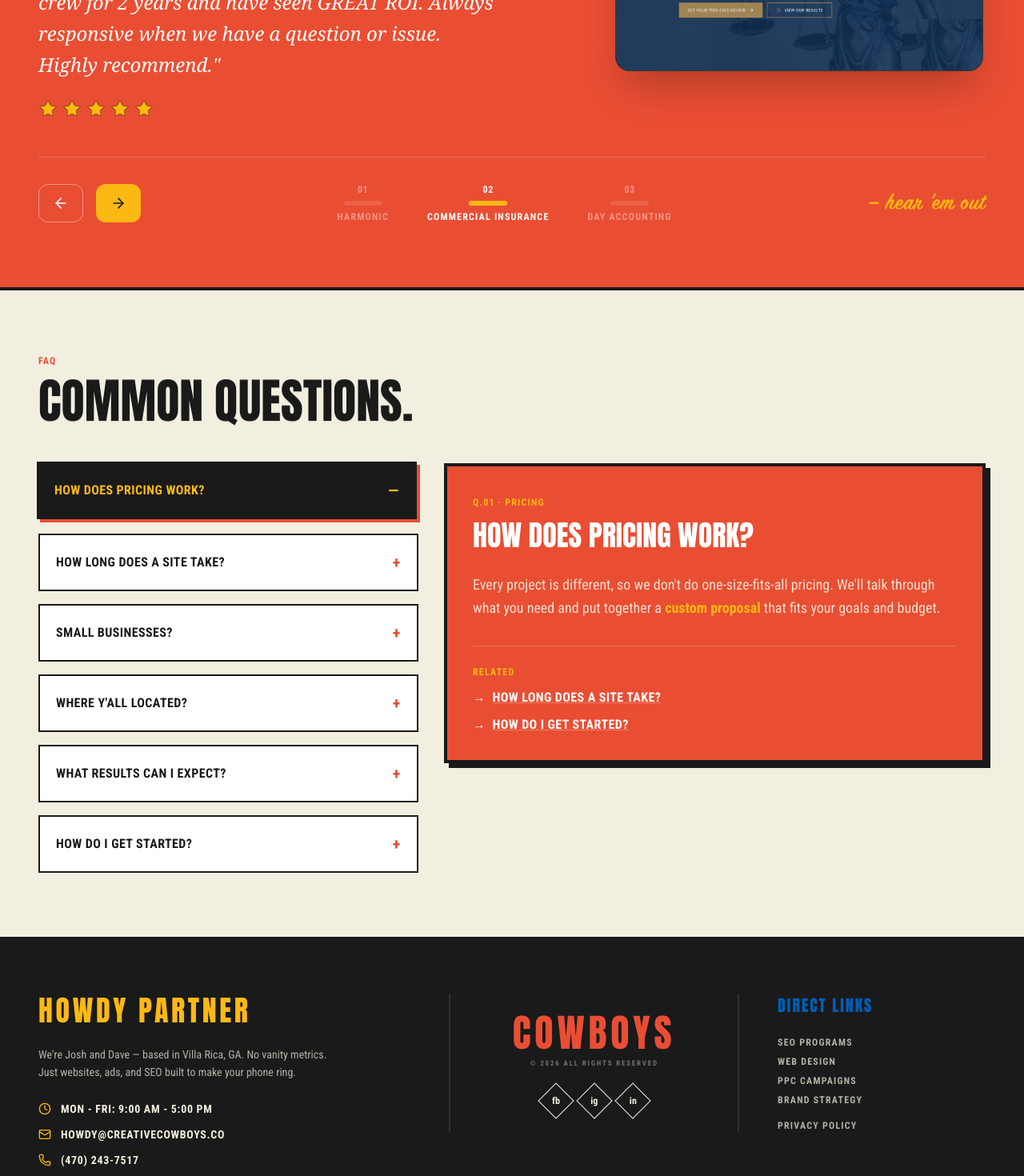
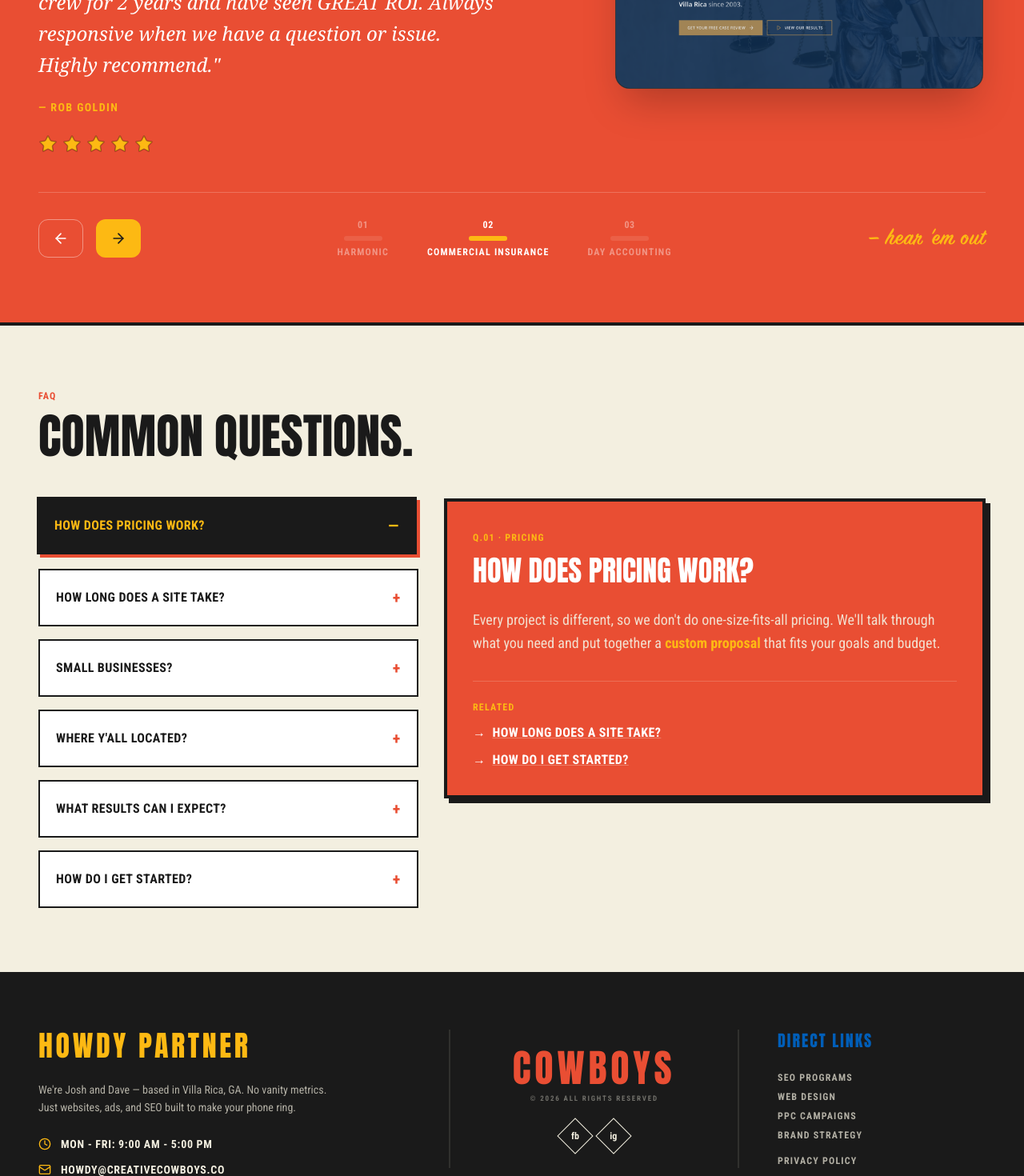
Before and after one commit to creativecowboys/cowboys-site, a Next.js app: page /home-new in a window 1280 px wide. Shown: the part 4320-5790 px from the top of the page at 80% size. Built offline with nearby package versions, Linux system fonts and the light colour scheme.

Commit message:
docs: complete content guide updates including testimonials attribution and footer social links

```diff
--- a/src/app/home-new/page.tsx
+++ b/src/app/home-new/page.tsx
@@ -197,6 +197,7 @@ const testimonials = [
     tag: "WEB DESIGN + SEO",
     subtitle: "CONCERT AV · CLEVELAND, TN",
     quote: '"Creative Cowboys provided us with a complete rehaul of our website and optimized our SEO which has provided our company with an almost 300% increase in customer engagement with a 200% customer retention. Cowboys always responded quickly to updates and needs with zero downtime. Would recommend them to anyone looking for SEO and market engagement."',
+    attribution: "— Ryan Coffey",
     domain: "harmonicproduction.co",
     themeBg: "bg-h3-blue",
     activeBtnBg: "bg-h3-yellow",
@@ -219,6 +220,7 @@ const testimonials = [
     tag: "WEB + SEO",
     subtitle: "INSURANCE · BREMEN, GA",
     quote: '"Top notch service. We have been with Josh and his crew for 2 years and have seen GREAT ROI. Always responsive when we have a question or issue. Highly recommend."',
+    attribution: "— Rob Goldin",
     domain: "bremencia.com",
     themeBg: "bg-h3-red",
     activeBtnBg: "bg-h3-yellow",
@@ -241,6 +243,7 @@ const testimonials = [
     tag: "WEB DESIGN",
     subtitle: "CPA · NEWNAN, GA · LOCAL GUIDE / 23 REVIEWS",
     quote: '"If you need some help with your web work, these guys can get it all together for you. No worries, just solutions."',
+    attribution: "— Lance Day",
     domain: "dayacct.com",
     themeBg: "bg-h3-black",
     activeBtnBg: "bg-h3-red",
@@ -1059,6 +1062,11 @@ export default function Home3Page() {
                 {testimonials[activeTestimonial].quote}
               </blockquote>
 
+              {/* Attribution */}
+              <p className="font-h3-secondary font-bold text-sm tracking-widest text-h3-yellow uppercase mt-2">
+                {testimonials[activeTestimonial].attribution}
+              </p>
+
               {/* 5 Stars */}
               <div className="flex gap-1.5 mt-2 text-h3-yellow">
                 {[...Array(5)].map((_, i) => (
@@ -1345,14 +1353,11 @@ export default function Home3Page() {
 
             {/* Social Icons Badge Grid */}
             <div className="flex gap-4 mt-6">
-              <a href="https://www.facebook.com/creativecowboys" target="_blank" rel="noopener noreferrer" className="w-8 h-8 border border-h3-cream rotate-45 flex items-center justify-center hover:bg-h3-cream hover:text-h3-black transition-colors duration-200 group">
+              <a href="https://www.facebook.com/creativecowboyco" target="_blank" rel="noopener noreferrer" className="w-8 h-8 border border-h3-cream rotate-45 flex items-center justify-center hover:bg-h3-cream hover:text-h3-black transition-colors duration-200 group">
                 <span className="-rotate-45 font-bold text-xs">fb</span>
               </a>
-              <a href="https://www.instagram.com/creativecowboys" target="_blank" rel="noopener noreferrer" className="w-8 h-8 border border-h3-cream rotate-45 flex items-center justify-center hover:bg-h3-cream hover:text-h3-black transition-colors duration-200 group">
+              <a href="https://www.instagram.com/creativecowboyco" target="_blank" rel="noopener noreferrer" className="w-8 h-8 border border-h3-cream rotate-45 flex items-center justify-center hover:bg-h3-cream hover:text-h3-black transition-colors duration-200 group">
                 <span className="-rotate-45 font-bold text-xs">ig</span>
-              </a>
-              <a href="https://www.linkedin.com" target="_blank" rel="noopener noreferrer" className="w-8 h-8 border border-h3-cream rotate-45 flex items-center justify-center hover:bg-h3-cream hover:text-h3-black transition-colors duration-200 group">
-                <span className="-rotate-45 font-bold text-xs">in</span>
               </a>
             </div>
           </div>
```
